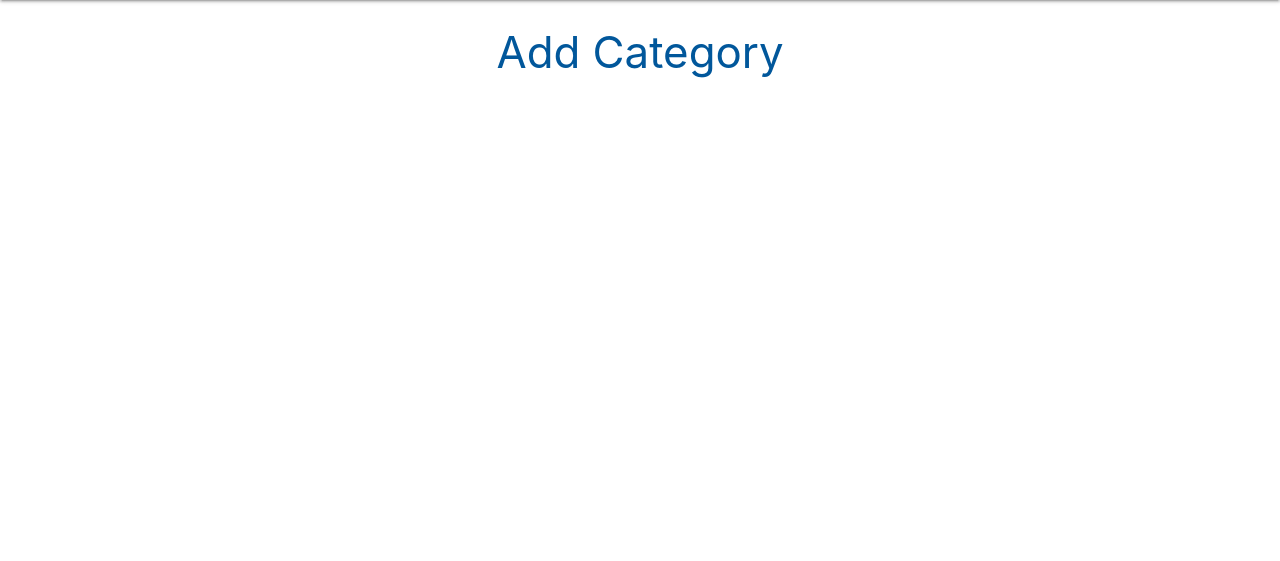
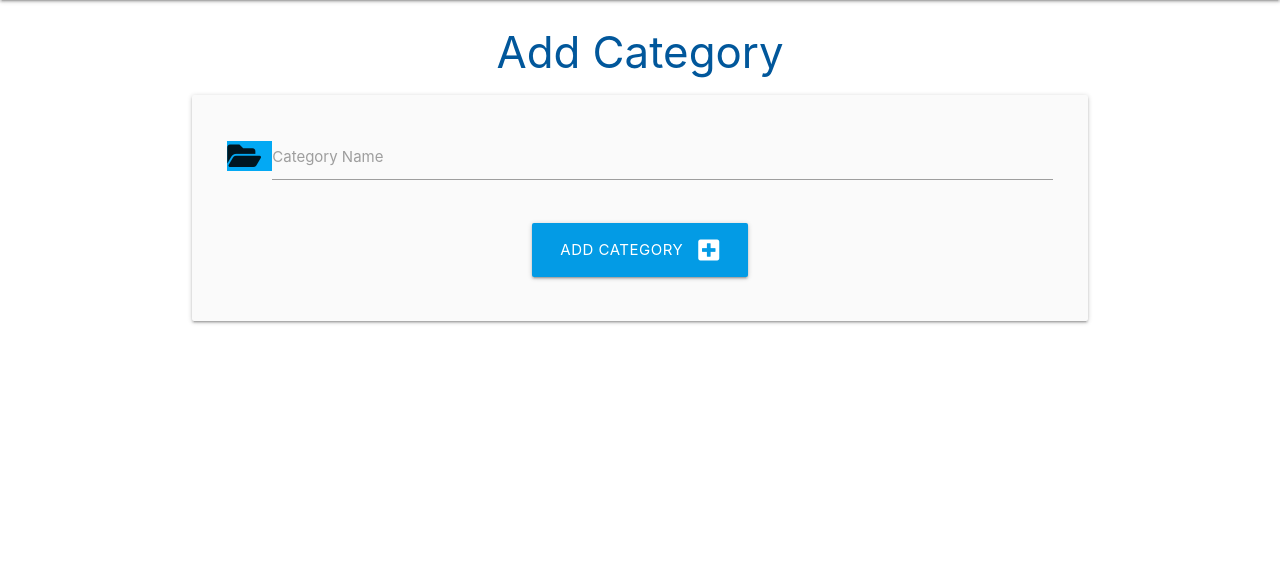
Before and after one commit to kera-cudmore/sqlalchemy-flask-task-manager, a Flask app: page /add_category in a window 1280 px wide. Shown: the part 64-625 px from the top of the page. Run offline with Flask 2, Linux system fonts and the light colour scheme.

Commit message:
added in the form for users to add a category

```diff
--- a/taskmanager/templates/add_category.html
+++ b/taskmanager/templates/add_category.html
@@ -1,6 +1,29 @@
-{% extends "base.html" %}
-{% block content %}
+{% extends "base.html" %} {% block content %}
 
 <h3 class="light-blue-text text-darken-4 center-align">Add Category</h3>
 
+<div class="row card-panel grey lighten-5">
+    <form class="col s12" method="POST" action="{{ url_for('add_category') }}">
+        <!-- Category Name-->
+        <div class="row">
+            <div class="input-field col s12">
+                <i
+                    class="fas fa-folder-open prefix light-blue text text-darken-4"></i>
+                <input id="category_name" name="category_name" minlength="3"
+                    maxlength="25" type="text" class="validate" required />
+                <label for="category_name">Category Name</label>
+            </div>
+        </div>
+
+        <!-- Submit Button -->
+        <div class="row">
+            <div class="col s12 center-align">
+                <button type="submit" class="btn-large light-blue darken-1">
+                    Add Category <i class="fas fa-plus-square right"></i>
+                </button>
+            </div>
+        </div>
+    </form>
+</div>
+
 {% endblock %}
```
